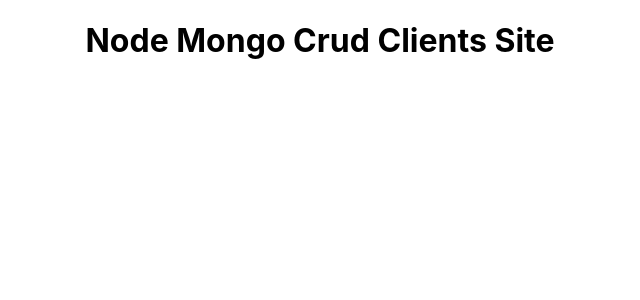
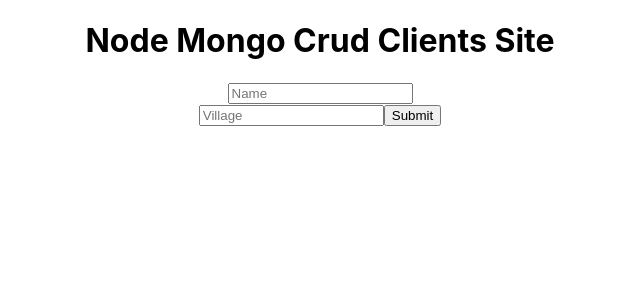
Before and after one commit to SumiAkter2/node-mongo-crud-client, a React (Create React App) app: page / in a window 1280 px wide. Shown: the top 300 px of the page, without its empty margins (320-960 px from the left). Built offline with nearby package versions, Linux system fonts and the light colour scheme.

Commit message:
added post method

```diff
--- a/src/App.js
+++ b/src/App.js
@@ -1,11 +1,35 @@
-import logo from "./logo.svg";
+import { computeHeadingLevel } from "@testing-library/react";
 import "./App.css";
 
 function App() {
+  const handleSubmit = (e) => {
+    e.preventDefault();
+    const name = e.target.name.value;
+    const vill = e.target.vill.value;
+    const user = { name, vill };
+    console.log(user);
+    fetch("http://localhost:5000/users", {
+      method: "POST",
+      headers: {
+        "content-type": "application/json",
+      },
+      body: JSON.stringify(user),
+    })
+      .then((res) => res.json())
+      .then((data) => console.log(data))
+      .catch((err) => console.log(err));
+  };
   return (
     <div className="App">
       <div>
         <h1>Node Mongo Crud Clients Site</h1>
+
+        <form onSubmit={handleSubmit}>
+          <input type="text" name="name" placeholder="Name" />
+          <br />
+          <input type="text" name="vill" placeholder="Village" />
+          <button>Submit</button>
+        </form>
       </div>
     </div>
   );
```
